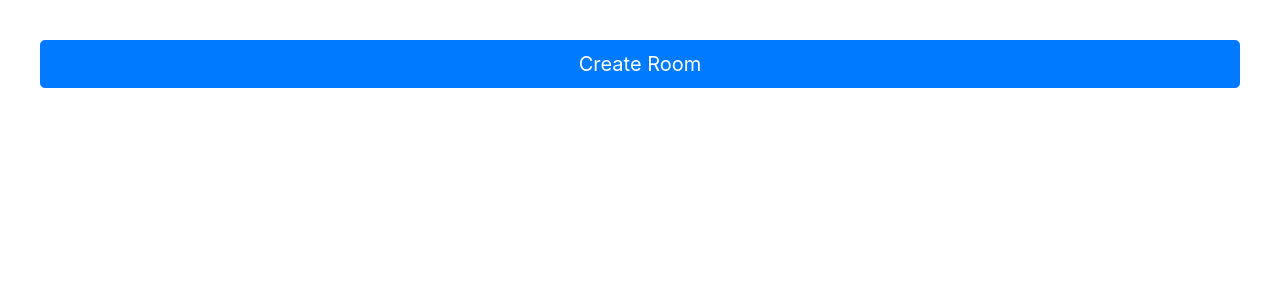
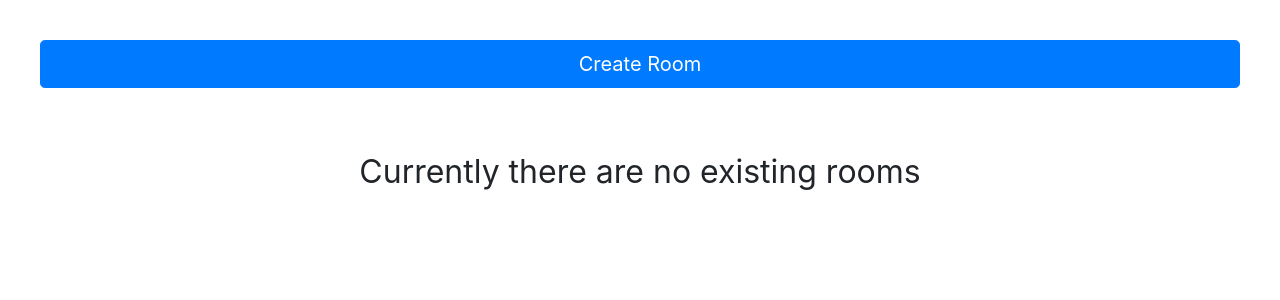
Before and after one commit to DominicWuest/CompanionWatch, a Node project: template public/views/index.ejs in a window 1280 px wide. Shown: the part 56-356 px from the top of the page. Run offline with Node 20 templates, Linux system fonts and the light colour scheme; the template is opened without the code that fills it, so the values that code supplies are empty.

Commit message:
Added message for no existing rooms

```diff
--- a/public/css/index.css
+++ b/public/css/index.css
@@ -16,11 +16,15 @@ nav .container {
   max-width: 95%;
 }
 
+.nav-link {
+  cursor: pointer;
+}
+
 .buttonWrapper {
   margin: 40px;
 }
 
-.rooms {
+#roomWrapper {
   width: 100vw;
   padding: 0 30px;
 }
@@ -47,3 +51,10 @@ nav .container {
 .clientCount {
   margin: 5px;
 }
+
+.noRoomsMessage {
+  display: block;
+  font-size: 2rem;
+  margin-top: 60px;
+  text-align: center;
+}
--- a/public/js/index.js
+++ b/public/js/index.js
@@ -1,3 +1,11 @@
+// Gets called when the body has finished loading
+function checkRooms() {
+  // Check if there are any rooms available
+  let rooms = document.getElementsByClassName('room');
+  // If there are zero rooms
+  if (!rooms.length) document.getElementById('roomWrapper').innerHTML = '<p class="noRoomsMessage">Currently there are no existing rooms</p>';
+}
+
 // A function which creates a new room and redirects the user to it
 function createRoom() {
   // Send a post request to create a new room
--- a/public/views/index.ejs
+++ b/public/views/index.ejs
@@ -14,7 +14,7 @@
     <link rel="stylesheet" href="/css/index.css">
     <link rel="stylesheet" href="/css/bootstrap.min.css">
   </head>
-  <body>
+  <body onload="checkRooms();">
     <nav class="navbar navbar-expand-lg navbar-dark bg-dark static-top">
       <div class="container">
         <a class="navbar-brand" href="/">Companion Watch</a>
@@ -41,7 +41,7 @@
       <div class="buttonWrapper">
         <button type="button" onclick="createRoom()" class="btn btn-lg btn-primary btn-block">Create Room</button>
       </div>
-      <div class="rooms">
+      <div id="roomWrapper">
         <% for (room of rooms) { %>
           <div class="room">
             <a class="roomLink" href="/watch/<%= room.roomId %>"><img src="<%= room.snippet.thumbnails.default.url %>" alt="video logo"><%= room.snippet.title %></a><p class="clientCount">Companions: <%= room.connectedClients %></p>
```
